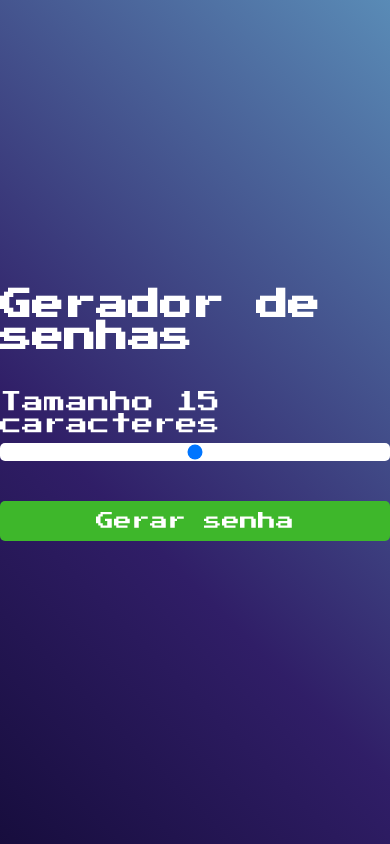
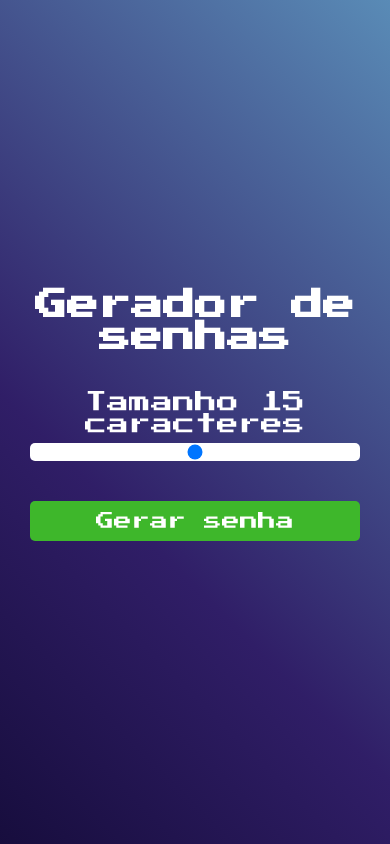
Before and after one commit to Robert-Rodrigues/Gerador-de-Senhas, a plain HTML site: page index.html in a window 390 px wide. Drawn offline with Linux system fonts and the light colour scheme.

Commit message:
Ajustes na responsividade e design

```diff
--- a/index.html
+++ b/index.html
@@ -8,6 +8,7 @@
     <title>Gerador de senha</title>
     <link rel="stylesheet" href="style.css">
     <link rel="preconnect" href="https://fonts.googleapis.com">
+    <link rel="icon" type="image/png" href="https://cdn-icons-png.flaticon.com/512/807/807369.png"/>
 </head>
 <body>
     <h1>Gerador de senhas</h1>
--- a/style.css
+++ b/style.css
@@ -28,9 +28,19 @@ body{
     flex-direction: column;
     animation: colors 15s ease infinite;
 }
+@media screen and (max-width: 768px){
+    body{
+        padding: 0 10px 0 10px;
+    }
+}
 h1{
     max-width: 550px;
     margin-bottom: 24px;
+}
+@media screen and (max-width: 768px){
+    h1{
+        text-align: center;
+    }
 }
 .container-input{
     max-width: 480px;
@@ -38,6 +48,12 @@ h1{
 }
 .container-input span{
     font-size: 22px;
+}
+@media screen and (max-width: 768px){
+.container-input{
+        text-align: center;
+        padding: 0 20px 0 20px;
+    }
 }
 .slider{
     -webkit-appearance: none;
@@ -67,6 +83,12 @@ h1{
     flex-direction: column;
     cursor: pointer;
 }
+@media screen and (max-width: 768px){
+    .container-password .container-password:hover{
+            text-align: center;
+            padding: 0 20px 0 20px;
+        }
+    }
 .title{
     text-align: center;
     font-size: 22px;
```
